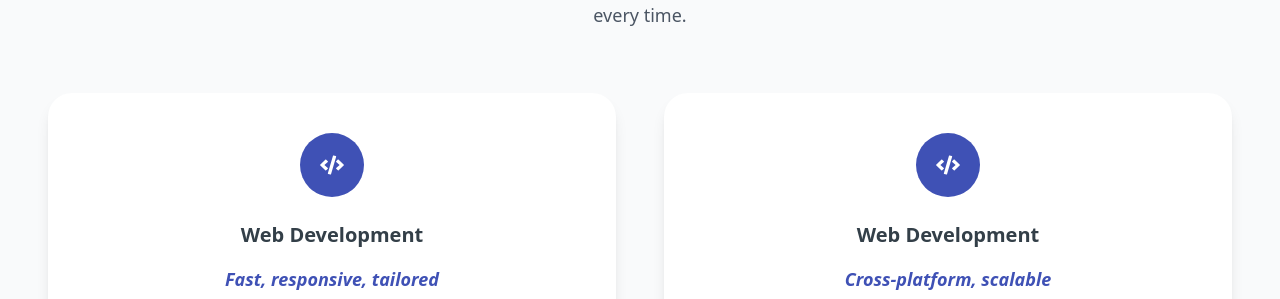
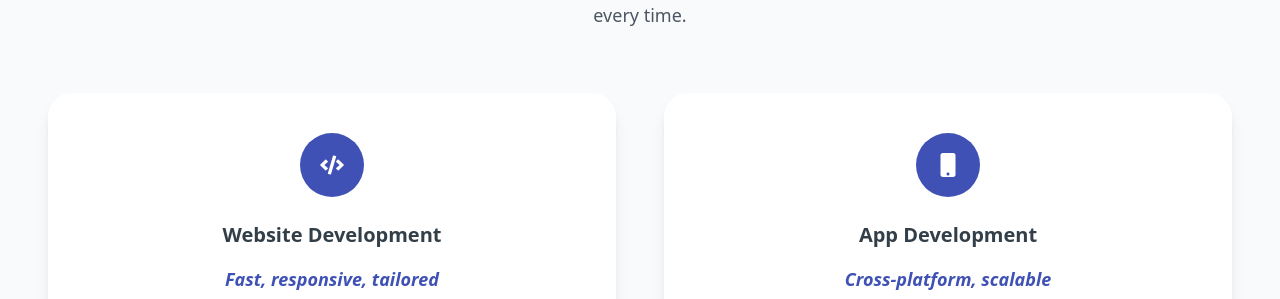
Before and after one commit to chanchaltut/lawfolio, a React (Vite) app: page / in a window 1280 px wide. Shown: the part 2604-2903 px from the top of the page. Built offline with nearby package versions, Linux system fonts and the light colour scheme.

Commit message:
Minor Errors Fixed

```diff
--- a/src/components/LetsBuildSuccessSection.jsx
+++ b/src/components/LetsBuildSuccessSection.jsx
@@ -7,7 +7,7 @@ const LetsBuildSuccessSection = () => (
             {/* Left: Text Content */}
             <div className="flex-1 flex flex-col items-start justify-center text-left">
                 <h5 className="text-white text-lg font-semibold tracking-widest mb-2 uppercase">Ready to Launch Your Idea?</h5>
-                <h2 className="text-4xl md:text-5xl font-extrabold text-[#1a0a2d] mb-6 leading-tight">Let's Build Your Digital Future</h2>
+                <h2 className="text-4xl md:text-5xl font-extrabold text-[#ffffff] mb-6 leading-tight">Let's Build Your Digital Future</h2>
                 <p className="text-lg text-white/90 mb-4 max-w-xl">
                     Whether you need a stunning website or a powerful mobile app, we're here to turn your ideas into reality with clean code and smart design.
                 </p>
@@ -17,7 +17,7 @@ const LetsBuildSuccessSection = () => (
                 <div className="flex flex-col sm:flex-row gap-4">
                     <button
                         onClick={showQuoteModal}
-                        className="bg-white hover:bg-[#e0f7ef] text-[#1a0a2d] font-semibold px-8 py-4 rounded-full text-lg shadow-lg transition-all hover:scale-105"
+                        className="bg-white hover:bg-gray-100 text-[#1a0a2d] font-semibold px-8 py-4 rounded-full text-lg shadow-lg transition-all hover:scale-105"
                     >
                         Get a Quote
                     </button>
--- a/src/components/ServicesSection.jsx
+++ b/src/components/ServicesSection.jsx
@@ -25,7 +25,7 @@ const ServicesSection = ({ id }) => {
 
     const services = [
         {
-            icon: <FaCode className="text-5xl text-[#3F51B5] mb-6" />,
+            icon: <FaCode className="text-white text-2xl" />,
             title: "Website Development",
             subtitle: "Fast, responsive, tailored",
             description: "Beautiful websites that convert visitors into customers. Every site is built for speed, optimized for search engines, and designed to grow with your business.",
@@ -43,7 +43,7 @@ const ServicesSection = ({ id }) => {
             ]
         },
         {
-            icon: <FaMobile className="text-5xl text-[#3F51B5] mb-6" />,
+            icon: <FaMobile className="text-white text-2xl" />,
             title: "App Development",
             subtitle: "Cross-platform, scalable",
             description: "Native-feeling mobile apps that work perfectly on both Android and iOS. Built for performance, designed for growth, ready to scale with your success.",
@@ -94,9 +94,9 @@ const ServicesSection = ({ id }) => {
                         >
                             <div className="flex flex-col items-center">
                                 <div className="w-16 h-16 bg-[#3F51B5] rounded-full flex items-center justify-center mb-6">
-                                    <FaCode className="text-white text-2xl" />
+                                    {service.icon}
                                 </div>
-                                <h3 className="text-xl font-bold text-[#333F48] mb-4">Web Development</h3>
+                                <h3 className="text-xl font-bold text-[#333F48] mb-4">{service.title}</h3>
                                 <p className="text-[#3F51B5] font-semibold text-lg mb-4 italic">
                                     {service.subtitle}
                                 </p>
```
